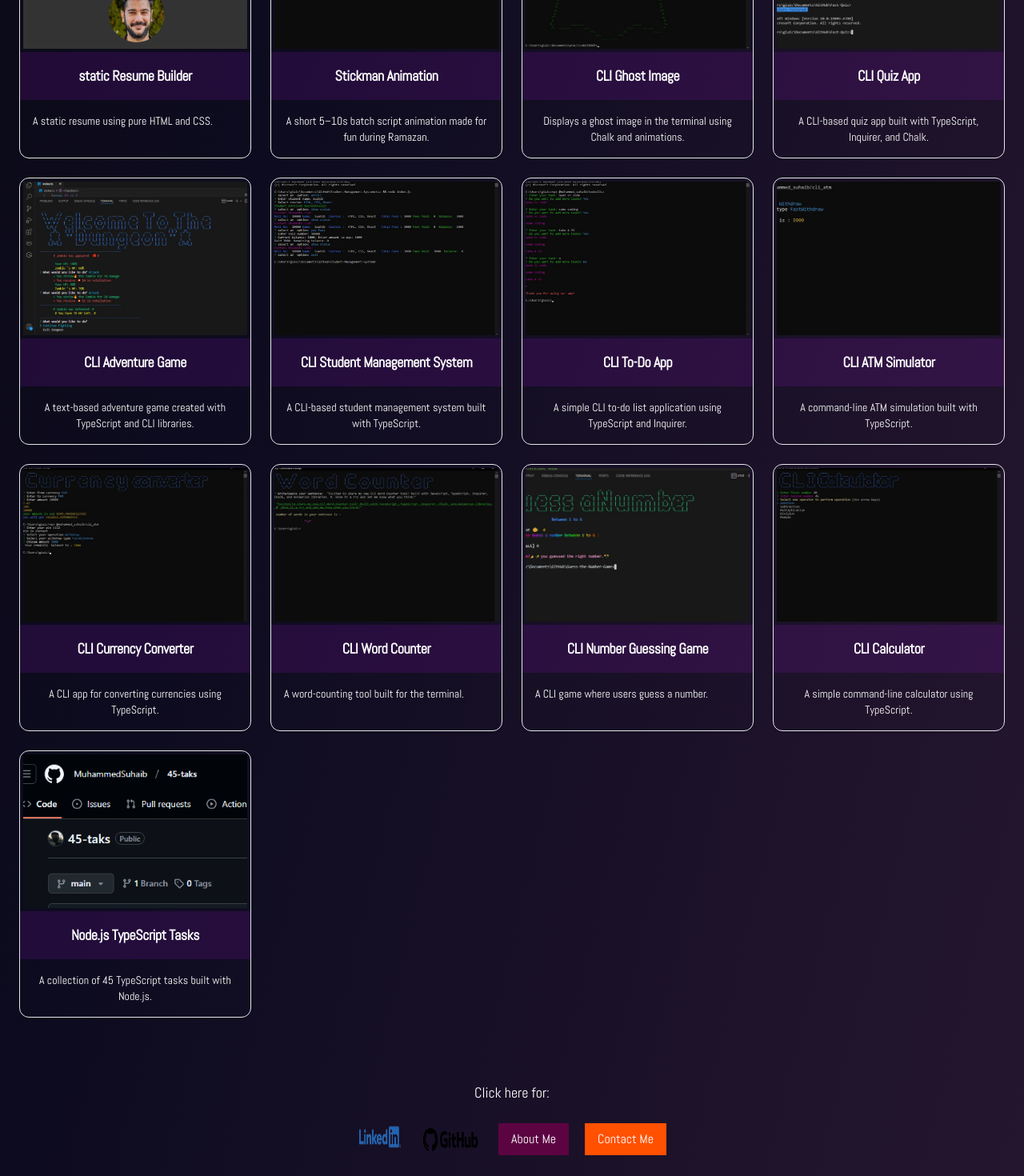
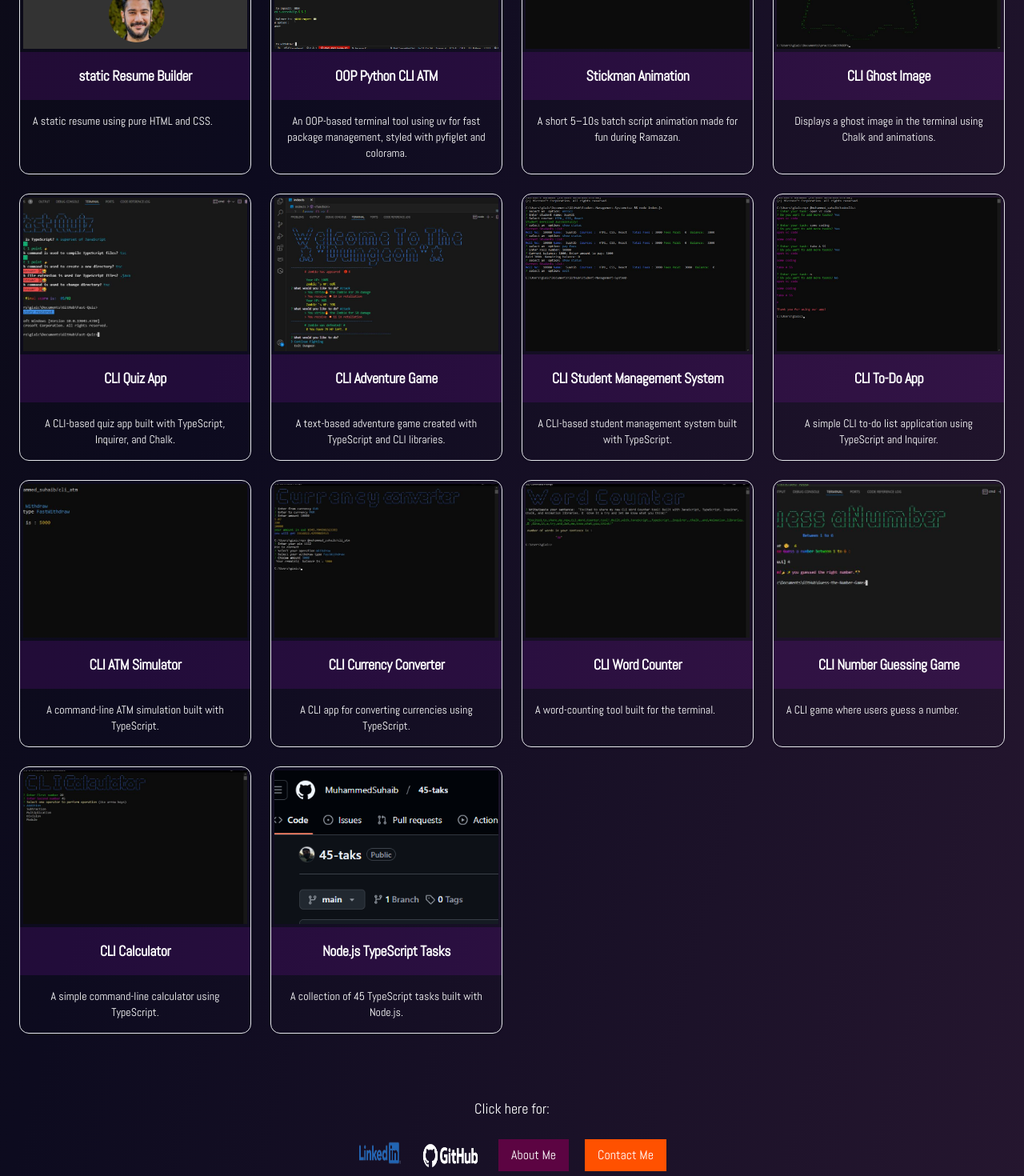
Before and after one commit to MuhammedSuhaib/InternIntelligence_Portfolio, a Next.js app: page / in a window 1280 px wide. Shown: the part 3600-5070 px from the top of the page at 80% size. Built offline with nearby package versions, Linux system fonts and the light colour scheme.

Commit message:
added pytm

```diff
--- a/app/page.tsx
+++ b/app/page.tsx
@@ -47,10 +47,10 @@ export default function Home() {
               width={920}
               height={460}
               alt="GitHub"
-              className="w-20 h-16 "
+              className="w-20 h-16 invert"
             />
           </a>
-          <Link href="/About" className="px-4 py-2 bg-[#5c0442] text-white rounded-md">About Me</Link>
+          <Link href="/About" className="px-4 py-2 bg-[#5c0442] text-white rounded-md ">About Me</Link>
           <Link href="/co" className="px-4 py-2 bg-[#ff5100] text-white rounded-md ">Contact Me</Link>
         </div>
       </section>
--- a/components/Projects.tsx
+++ b/components/Projects.tsx
@@ -31,7 +31,9 @@ const projects = [
   { link: `https://my-1st-responsive-site.vercel.app/`, title: "Next.js Landing Page", description: "A landing page built with Next.js and pure CSS modules.", image: "/resp.jpg" },
   { link: `https://next-js-page-routing.vercel.app/`, title: "Next.js Hot Reload Demo", description: "A project demonstrating Next.js Hot Reload feature.", image: "/hotReload.png" },
   { link: `https://hackathon-milestone-1-2-three.vercel.app/`, title: "static Resume Builder", description: "A static resume  using pure HTML and CSS.", image: "/plain.png" },
-  { link: `https://github.com/MuhammedSuhaib/stickman_animation.git`, title: "Stickman Animation", description: "A short 5–10s batch script animation made for fun during Ramazan.", image: "/stickman.png" },
+  // CLI
+  {link: `https://github.com/MuhammedSuhaib/uvpy/blob/master/atm.py`, title: "OOP Python CLI ATM",description: "An OOP-based terminal tool using uv for fast package management, styled with pyfiglet and colorama.",image: "/opp_atm.png"},
+  { link: `https://github.com/MuhammedSuhaib/stickman_animation/blob/main/animated_stickman.bat`, title: "Stickman Animation", description: "A short 5–10s batch script animation made for fun during Ramazan.", image: "/stickman.png" },
   { link: `https://www.linkedin.com/posts/suhaib1_activity-7238076836780343296-H6YC?utm_source=social_share_send&utm_medium=member_desktop_web`, title: "CLI Ghost Image", description: "Displays a ghost image in the terminal using Chalk and animations.", image: "/ghoost.jpg" },
   { link: `https://github.com/MuhammedSuhaib/Fast-Quiz`, title: "CLI Quiz App", description: "A CLI-based quiz app built with TypeScript, Inquirer, and Chalk.", image: "/Quiz.jpg" },
   { link: `https://github.com/MuhammedSuhaib/Adventure-game`, title: "CLI Adventure Game", description: "A text-based adventure game created with TypeScript and CLI libraries.", image: "/g.jpg" },
```
Also changed, not shown: public/opp_atm.png (added).
